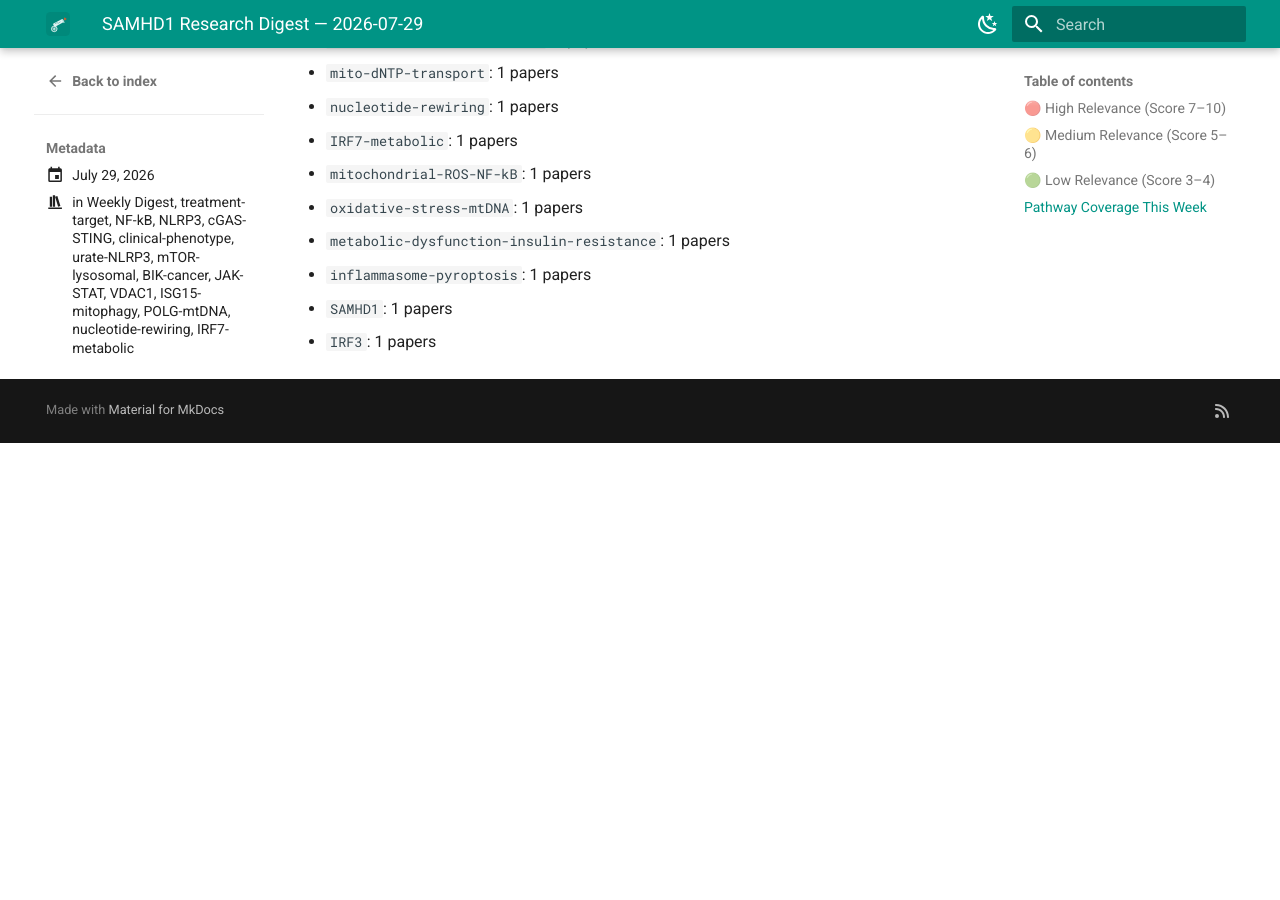
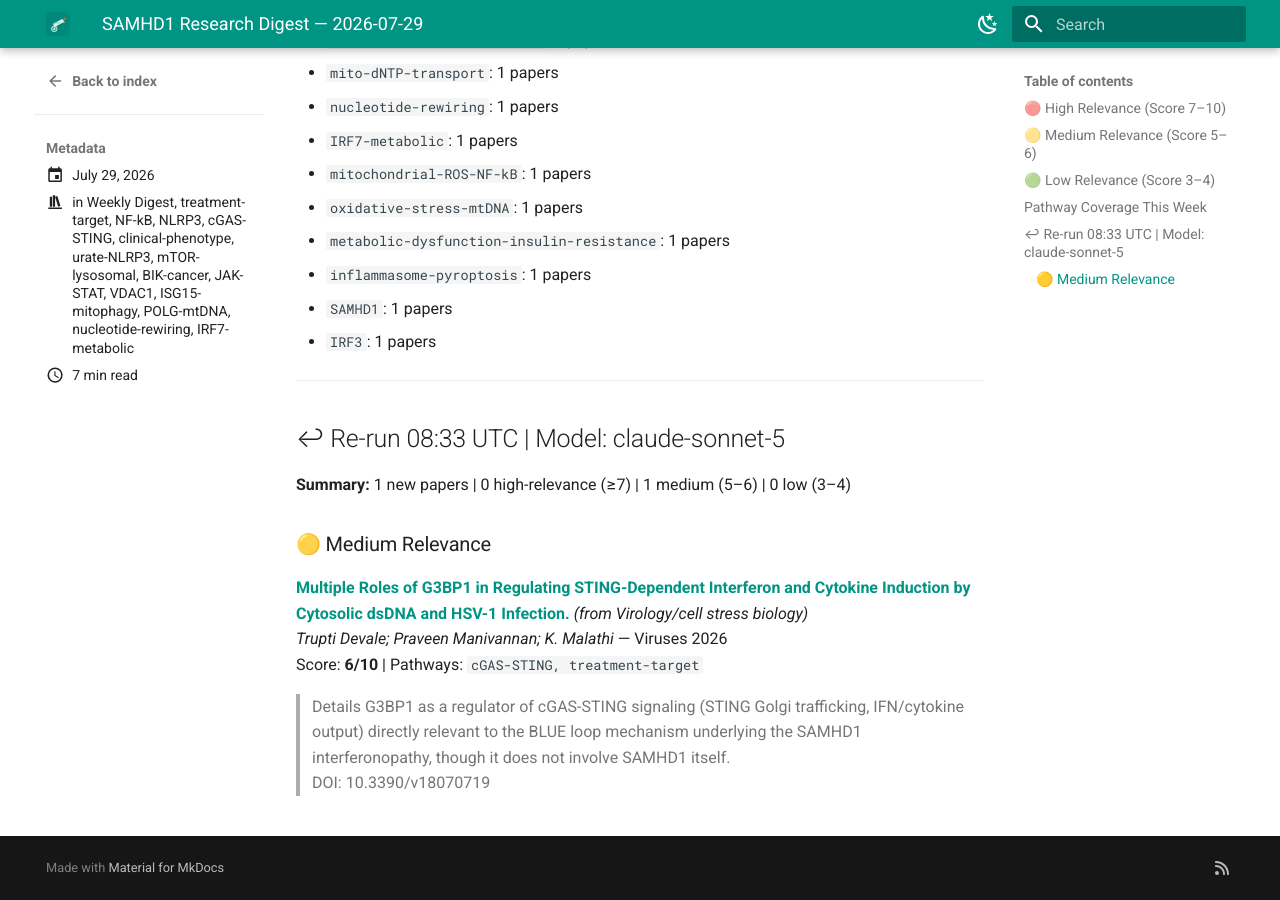
Before and after one commit to adin/samhd1-site, an MkDocs documentation site: the page built from docs/blog/posts/2026-07-29.md, in a window 1280 px wide and 900 px high, scrolled down 5411 px. Built offline with MkDocs 1.6.1 and Material for MkDocs 9.7.7, drawn with Linux system fonts in a browser that asks for light colours; before the commit the page ends 5854 px from its top, so only the background shows below that.

Commit message:
Publish site update 2026-07-29

```diff
--- a/docs/blog/posts/2026-07-29.md
+++ b/docs/blog/posts/2026-07-29.md
@@ -133,3 +133,16 @@ DOI: 10.1371/journal.ppat.1014400
 - `inflammasome-pyroptosis`: 1 papers
 - `SAMHD1`: 1 papers
 - `IRF3`: 1 papers
+
+
+---
+## ↩ Re-run 08:33 UTC | Model: claude-sonnet-5
+**Summary:** 1 new papers | 0 high-relevance (≥7) | 1 medium (5–6) | 0 low (3–4)
+
+### 🟡 Medium Relevance
+
+**[Multiple Roles of G3BP1 in Regulating STING-Dependent Interferon and Cytokine Induction by Cytosolic dsDNA and HSV-1 Infection.](https://doi.org/10.3390/v18070719)** *(from Virology/cell stress biology)*
+*Trupti Devale; Praveen Manivannan; K. Malathi* — Viruses 2026
+Score: **6/10** | Pathways: `cGAS-STING, treatment-target`
+> Details G3BP1 as a regulator of cGAS-STING signaling (STING Golgi trafficking, IFN/cytokine output) directly relevant to the BLUE loop mechanism underlying the SAMHD1 interferonopathy, though it does not involve SAMHD1 itself.
+DOI: 10.3390/v18070719
```
